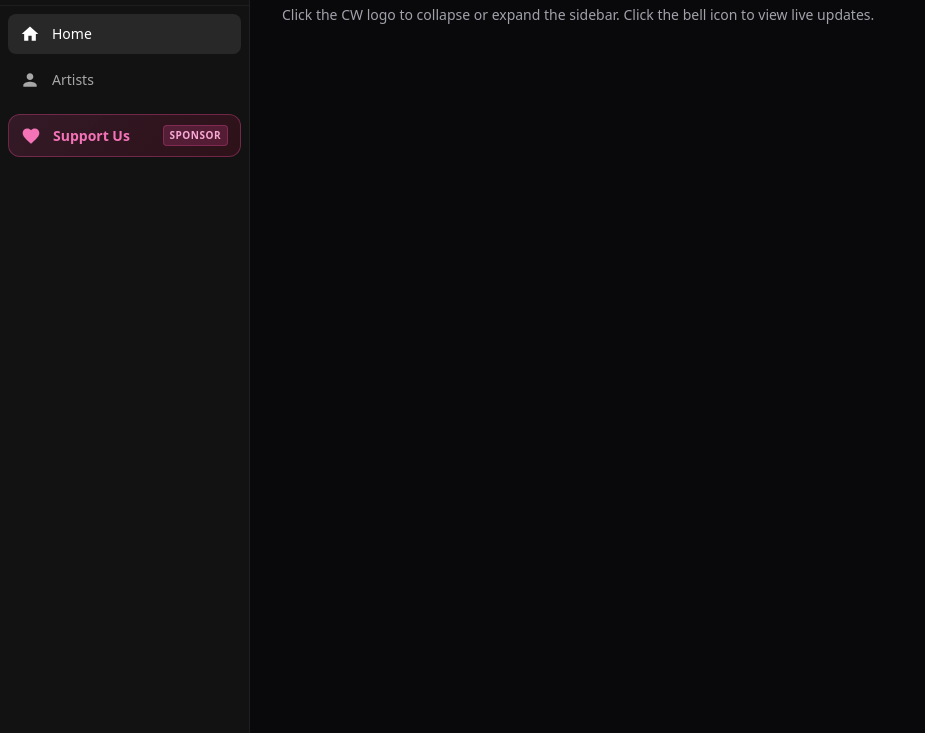
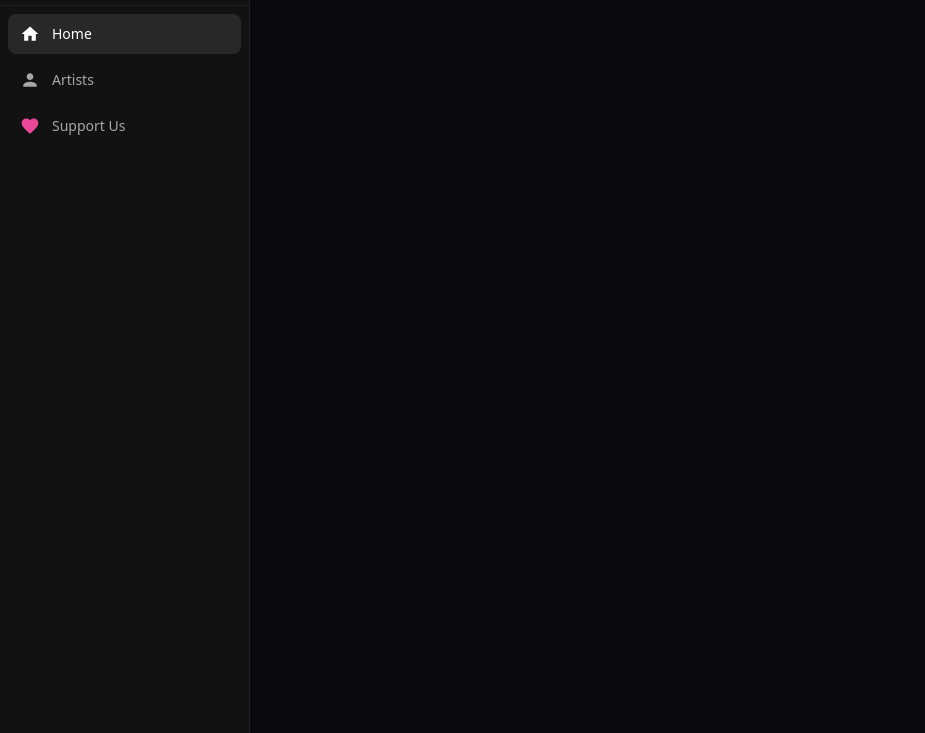
Before and after one commit to KromaaWRLD/OMGLeaks.dev, a plain HTML site: page index.html in a window 1280 px wide. Shown: the part 67-800 px from the top of the page, without its empty margins (0-925 px from the left). Drawn offline with nearby package versions, Linux system fonts and the light colour scheme.

Commit message:
Update index.html

```diff
--- a/index.html
+++ b/index.html
@@ -23,8 +23,7 @@
 
     /* Hide text cleanly when collapsed */
     #sidebar.collapsed .brand-text,
-    #sidebar.collapsed .nav-text,
-    #sidebar.collapsed .support-badge {
+    #sidebar.collapsed .nav-text {
       opacity: 0;
       max-width: 0;
       pointer-events: none;
@@ -32,7 +31,7 @@
       margin: 0;
     }
 
-    /* Center standard navigation items when collapsed */
+    /* Center navigation items when collapsed */
     #sidebar.collapsed .nav-item {
       justify-content: center;
       padding-left: 0;
@@ -42,16 +41,7 @@
       margin: 0 auto;
     }
 
-    /* Center Support Button when collapsed */
-    #sidebar.collapsed .support-btn {
-      justify-content: center;
-      padding: 0;
-      width: 48px;
-      height: 48px;
-      margin: 0 auto;
-    }
-
-    /* Hide header buttons when collapsed to clean up view */
+    /* Hide bell button when collapsed */
     #sidebar.collapsed #bell-btn {
       opacity: 0;
       pointer-events: none;
@@ -121,18 +111,13 @@
       color: #ffffff !important;
     }
 
-    /* Specialized Support Button Styling */
-    .support-btn {
-      background: linear-gradient(135deg, rgba(236, 72, 153, 0.15) 0%, rgba(159, 18, 57, 0.2) 100%);
-      border: 1px solid rgba(236, 72, 153, 0.35);
-      color: #f472b6;
-      transition: all 0.25s cubic-bezier(0.4, 0, 0.2, 1);
+    /* Support Button Icon Override */
+    .pink-icon {
+      color: #ec4899;
+      transition: color 0.15s ease;
     }
-    .support-btn:hover {
-      background: linear-gradient(135deg, rgba(236, 72, 153, 0.25) 0%, rgba(159, 18, 57, 0.35) 100%);
-      border-color: rgba(236, 72, 153, 0.6);
-      color: #ffffff;
-      box-shadow: 0 0 16px rgba(236, 72, 153, 0.25);
+    .nav-item:hover .pink-icon {
+      color: #ffffff !important;
     }
 
     /* Drawer & Modal Transitions */
@@ -155,7 +140,7 @@
       <!-- HEADER / LOGO BAR -->
       <div class="flex items-center justify-between px-3 py-4 border-b border-[#1e1e1e] no-select relative min-h-[72px] w-full">
 
-        <!-- Logo & Title Group (Clickable to Toggle Collapse) -->
+        <!-- Logo & Title Group -->
         <div id="brand-group" class="has-tooltip flex items-center gap-3 cursor-pointer overflow-hidden shrink-0 relative flex-1">
           <!-- CW Purple Logo Box -->
           <div class="w-10 h-10 min-w-[40px] max-w-[40px] h-10 min-h-[40px] rounded-lg bg-gradient-to-br from-purple-600 to-indigo-800 flex items-center justify-center font-extrabold italic text-white text-xs tracking-wider shadow-md shadow-purple-900/30 shrink-0">
@@ -212,19 +197,14 @@
           </div>
         </a>
 
-        <!-- Specialized Support Us Button -->
-        <a href="#support" class="support-btn has-tooltip flex items-center justify-between px-3 py-2.5 rounded-xl group w-full cursor-pointer relative mt-2">
-          <div class="flex items-center gap-3">
-            <svg class="w-5 h-5 shrink-0 fill-current text-pink-400 group-hover:text-white group-hover:scale-110 transition-transform" viewBox="0 0 24 24">
-              <path d="M12 21.35l-1.45-1.32C5.4 15.36 2 12.28 2 8.5 2 5.42 4.42 3 7.5 3c1.74 0 3.41.81 4.5 2.09C13.09 3.81 14.76 3 16.5 3 19.58 3 22 5.42 22 8.5c0 3.78-3.4 6.86-8.55 11.54L12 21.35z"/>
-            </svg>
-            <span class="nav-text text-sm font-semibold max-w-[110px] truncate">Support Us</span>
-          </div>
-          <span class="support-badge text-[10px] uppercase tracking-wider font-bold px-1.5 py-0.5 rounded bg-pink-500/20 text-pink-300 border border-pink-500/30">
-            Sponsor
-          </span>
-          <div class="tooltip absolute left-[56px] top-1/2 bg-[#18181b] text-pink-300 text-xs font-semibold px-2.5 py-1.5 rounded-md border border-pink-500/30 shadow-xl whitespace-nowrap z-50">
-            Support Us ❤️
+        <!-- Support Us Button (Standard Nav Style with Pink Icon) -->
+        <a href="#support" class="nav-item has-tooltip flex items-center gap-3 px-3 py-2.5 rounded-lg transition-all group w-full cursor-pointer relative">
+          <svg class="nav-icon pink-icon w-5 h-5 shrink-0 fill-current" viewBox="0 0 24 24">
+            <path d="M12 21.35l-1.45-1.32C5.4 15.36 2 12.28 2 8.5 2 5.42 4.42 3 7.5 3c1.74 0 3.41.81 4.5 2.09C13.09 3.81 14.76 3 16.5 3 19.58 3 22 5.42 22 8.5c0 3.78-3.4 6.86-8.55 11.54L12 21.35z"/>
+          </svg>
+          <span class="nav-text text-sm font-medium max-w-[140px] truncate">Support Us</span>
+          <div class="tooltip absolute left-[56px] top-1/2 bg-[#18181b] text-white text-xs font-medium px-2.5 py-1.5 rounded-md border border-white/10 shadow-xl whitespace-nowrap z-50">
+            Support Us
           </div>
         </a>
 
@@ -234,11 +214,8 @@
 
   </aside>
 
-  <!-- MAIN CONTENT AREA -->
-  <main class="flex-1 p-8">
-    <h1 class="text-2xl font-bold text-white mb-2">Welcome to Cold Winters</h1>
-    <p class="text-zinc-400 text-sm">Click the CW logo to collapse or expand the sidebar. Click the bell icon to view live updates.</p>
-  </main>
+  <!-- CLEAN MAIN CONTENT AREA -->
+  <main class="flex-1 p-8"></main>
 
   <!-- CHANGELOG DRAWER -->
   <div id="news-backdrop" class="fixed inset-0 bg-black/60 backdrop-blur-sm z-40 opacity-0 pointer-events-none transition-opacity duration-300"></div>
@@ -321,7 +298,7 @@
       });
     });
 
-    // Elements
+    // Drawer Elements
     const bellBtn = document.getElementById('bell-btn');
     const unreadDot = document.getElementById('unread-dot');
     const closeDrawerBtn = document.getElementById('close-drawer-btn');
@@ -335,7 +312,6 @@
 
     let newsDataCache = [];
 
-    // Open/Close Drawer
     function openDrawer() {
       newsDrawer.classList.remove('translate-x-full');
       newsBackdrop.classList.remove('opacity-0', 'pointer-events-none');
@@ -351,7 +327,6 @@
     closeDrawerBtn.addEventListener('click', closeDrawer);
     newsBackdrop.addEventListener('click', closeDrawer);
 
-    // Read Tracking in LocalStorage
     function markNewsAsRead() {
       if (newsDataCache.length > 0) {
         const latestId = newsDataCache[0].id || newsDataCache[0].version;
@@ -392,7 +367,6 @@
       }
     }
 
-    // Render Cards in Drawer
     function renderNewsCards(items) {
       newsContent.innerHTML = items.map((item, index) => `
         <div onclick="openArticleModal(${index})" class="bg-[#18181b] hover:bg-[#202024] border border-[#27272a] hover:border-purple-500/40 rounded-xl p-3.5 transition-all cursor-pointer group flex flex-col gap-1.5 shadow-sm">
@@ -409,7 +383,6 @@
       `).join('');
     }
 
-    // Modal Functions
     window.openArticleModal = function(index) {
       const item = newsDataCache[index];
       if (!item) return;
@@ -439,7 +412,6 @@
       if (e.target === articleModalBackdrop) closeArticleModal();
     });
 
-    // Initial load & poll every 5 seconds
     fetchNews();
     setInterval(fetchNews, 5000);
   </script>
```
